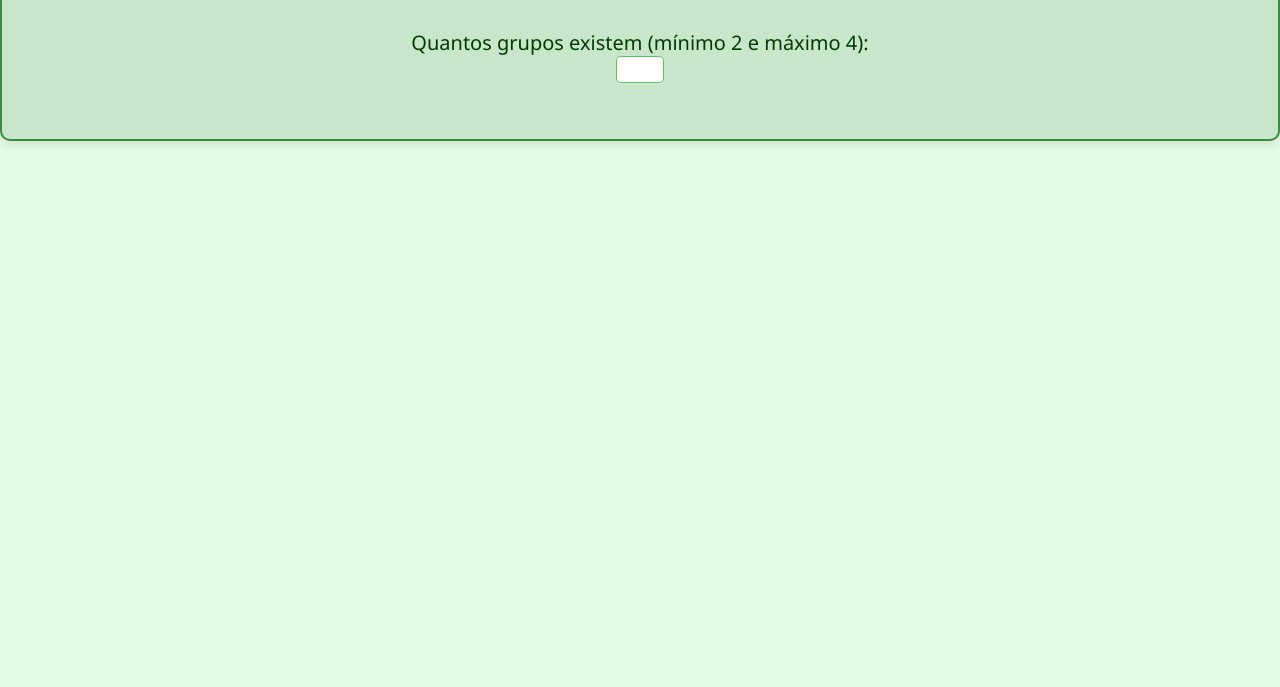
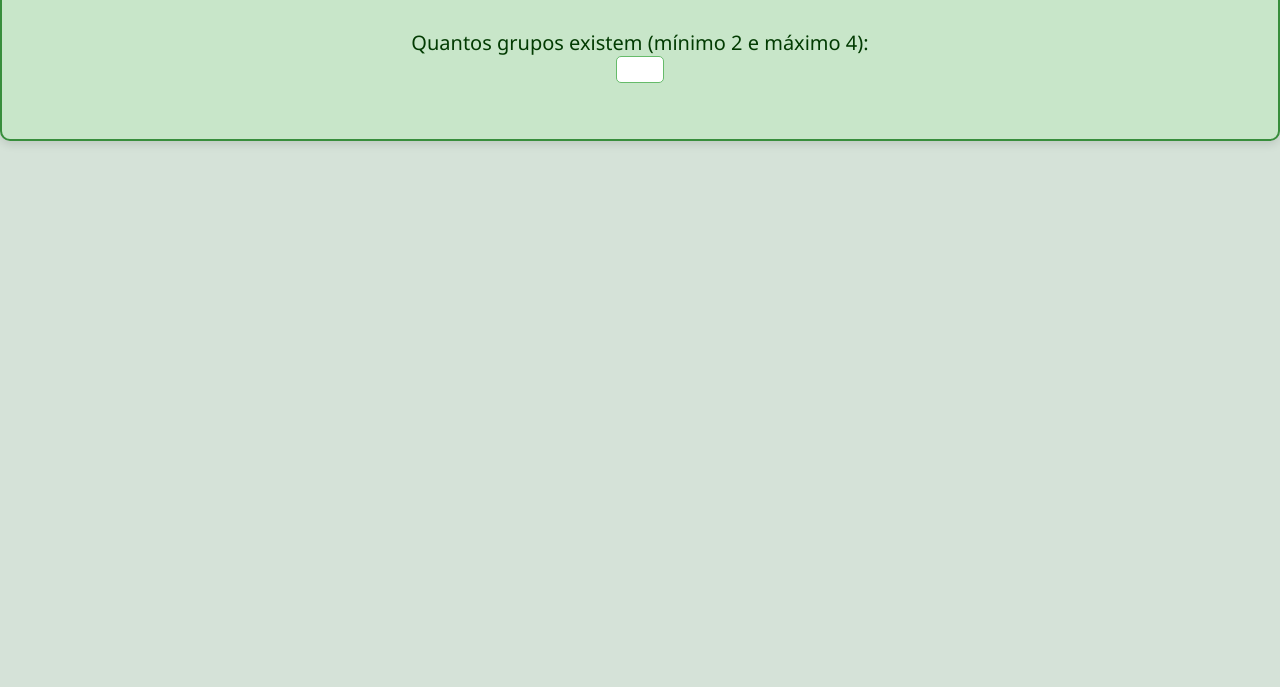
Before and after one commit to toni50009/EasySincro, a plain HTML site: page index.html in a window 1280 px wide. Shown: the part 113-800 px from the top of the page. Drawn offline with Linux system fonts and the light colour scheme.

Commit message:
Retestando Deploy

```diff
--- a/assets/style.css
+++ b/assets/style.css
@@ -12,7 +12,7 @@ input[type=number] {
 
 
 :root {
-    --cor-fundo-body: #e3fce4; /* Fundo verde claro */
+    --cor-fundo-body: #d5e2d8; /* Fundo verde claro */
     --cor-fundo-container: #c8e6c9; /* Verde suave */
     --cor-texto-container: #023b02; /* Verde escuro */
     --cor-primaria: #388e3c; /* Verde médio */
```
